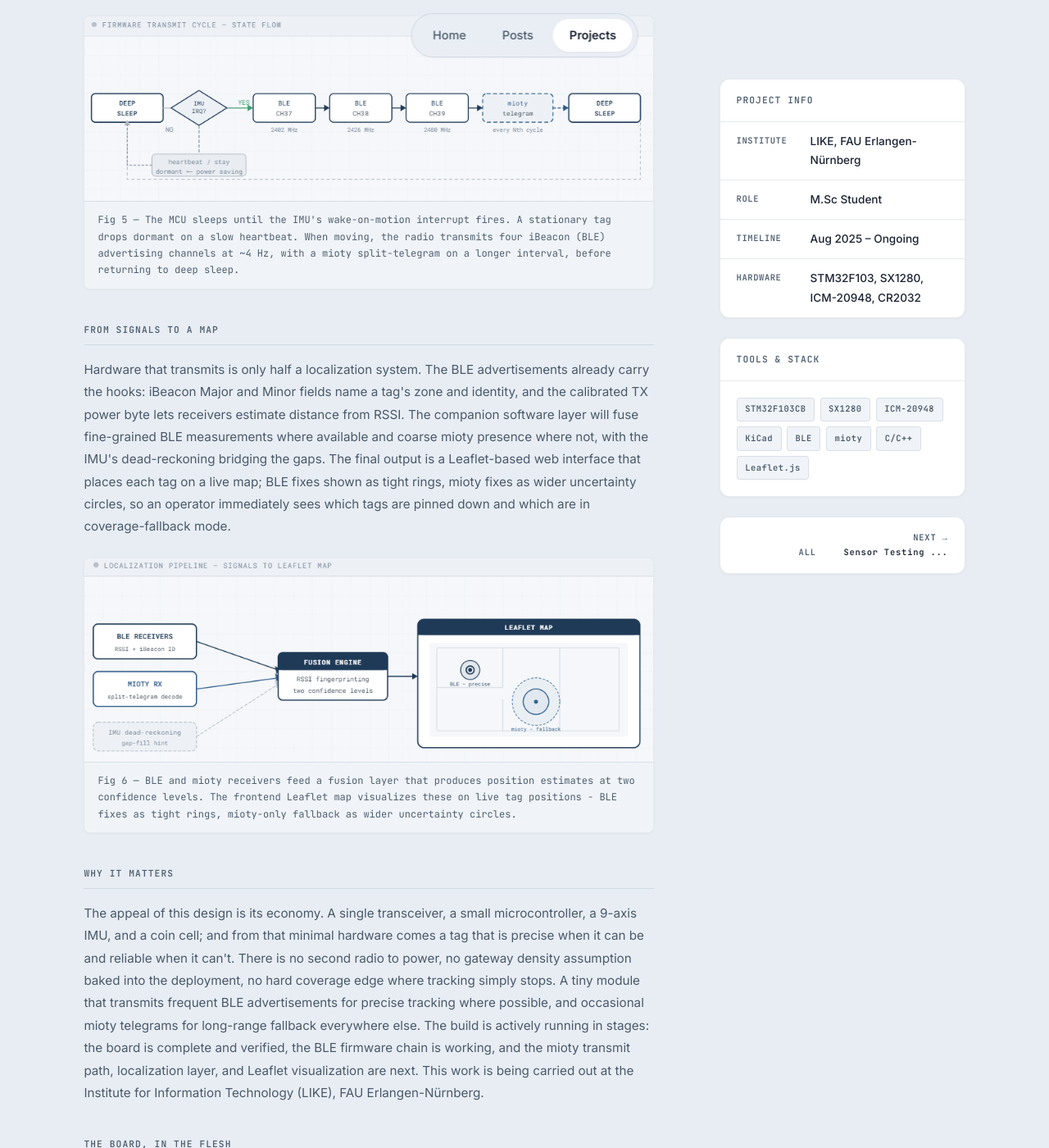
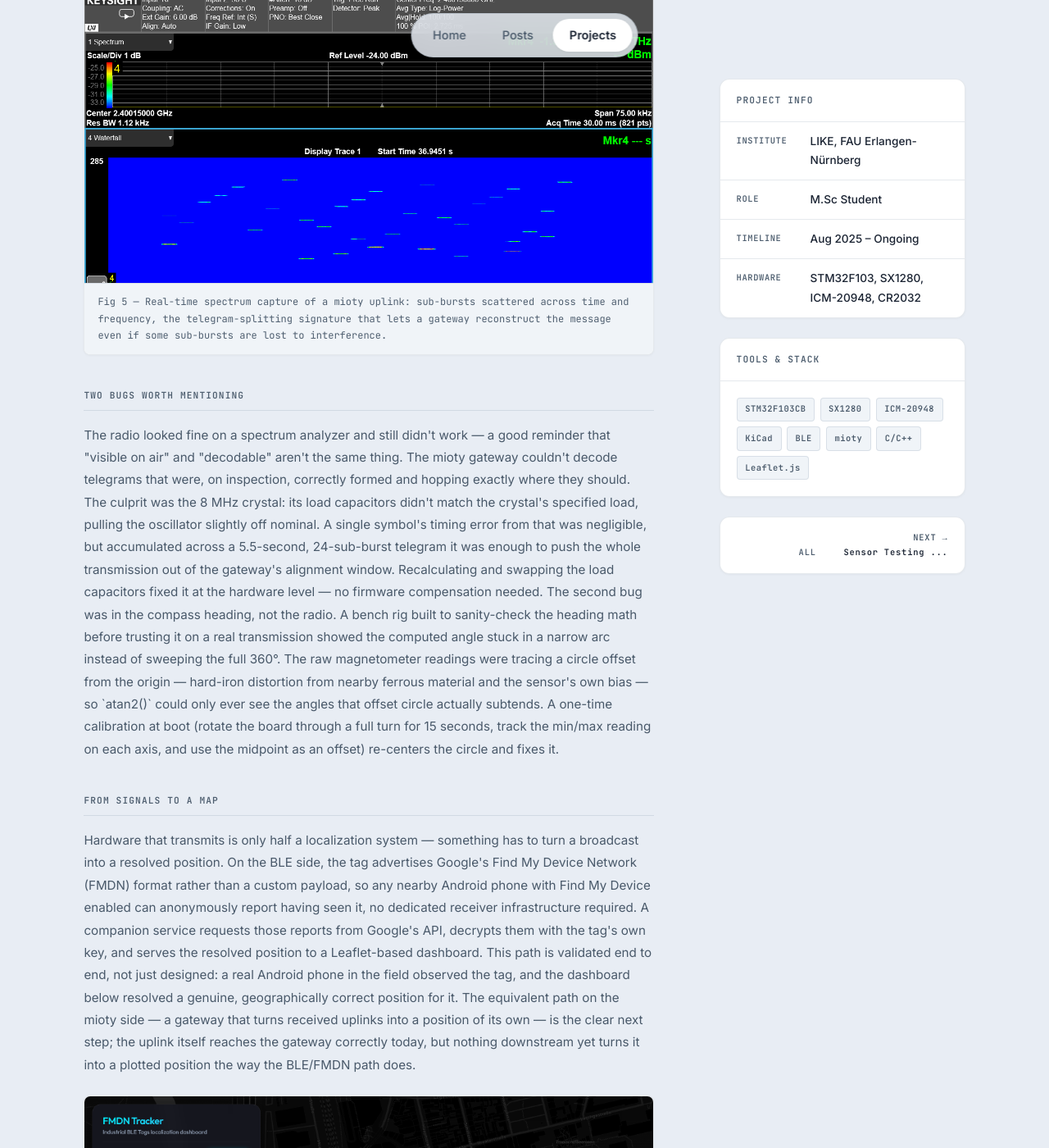
Before and after one commit to Chandubreddy819/Portfolio, a Jekyll site: the page built from _projects/ble-mioty-tag.md, in a window 1280 px wide and 1400 px high, scrolled down 3767 px. Shown: the whole window at 82% size. Built offline with Jekyll 4.4.1, drawn with Linux system fonts in a browser that asks for light colours; some web fonts are replaced; some of the changed text lies outside the part shown.

Commit message:
Enrich mioty project page with real thesis content
Pulled validated content and images from the author's actual thesis
(same project) into the portfolio project page:

- Corrected the "Sub-2m accuracy" metric to the real, validated
  100m accuracy radius from an actual end-to-end FMDN test (a real
  Android phone observed the tag, dashboard resolved a
  geographically correct position in Erlangen) -- sub-2m was never
  measured or claimed in the source project
- Refined avg current metric to the thesis's precise figure (36 uA)
- Added a real spectrum-analyzer capture of the mioty telegram to
  "Bringing Up the Radio", and corrected the section text: mioty
  transmission is confirmed working on air, not "the current active
  focus" as previously stated
- Added a real dashboard screenshot to "From Signals to a Map"
  (replacing an abstract diagram of the intended design) and
  rewrote the section to describe what was actually built (FMDN-
  based, not RSSI/iBeacon trilateration) and validated end to end
- New section "Two Bugs Worth Mentioning": the crystal
  load-capacitor mismatch that caused undecoded mioty telegrams, and
  the hard-iron magnetometer calibration bug -- real engineering
  war stories from the thesis's testing chapter
- Updated "Why It Matters" closing line for consistency with the
  above (mioty transmission is done; the mioty-side gateway
  localization software is what remains as future work)

Verified locally: clean build, zero console errors, all 7 project
images load correctly, no mobile overflow, Lighthouse still
100/100/100/100.

```diff
--- a/_projects/ble-mioty-tag.md
+++ b/_projects/ble-mioty-tag.md
@@ -6,7 +6,7 @@ title: "Joint Bluetooth and Mioty Localization Tag"
 summary: "A coin-cell BLE + mioty localization tag combining precise short-range tracking with long-range fallback — one 2.4 GHz transceiver, motion-gated power, and a 9-axis IMU on a custom circular PCB."
 image: "assets/project_images/BLE_Mioty.png"
 tech: ["STM32F103CB", "SX1280", "ICM-20948", "KiCad", "BLE", "mioty", "C/C++", "Leaflet.js"]
-metrics: ["8+ months battery life", "Sub-2m accuracy", "~38 μA avg current"]
+metrics: ["8+ months battery life", "100m accuracy (real-world FMDN validation)", "~36 μA avg current"]
 featured: true
 links:
   github: "https://github.com/Chandubreddy819"
@@ -46,21 +46,26 @@ sections:
     caption: "Fig 4 — Round four-layer PCB. Meander-line inverted F antenna (IFA) at the top edge; SX1280 RF module nearest the antenna; STM32 in the center; CR2032 battery holder on the bottom. Top right shows the U.FL connector for bench testing alongside the etched antenna."
   - title: "Bringing Up the Radio"
     content: |
-      The firmware is written in C against the STM32 HAL. The BLE path is working and verified; the tag is discoverable on standard scanners, confirmed in nRF Connect and Bluetooth LE Explorer. The SX1280 is configured for BLE at 1 Mbps with Gaussian shaping at +13 dBm, transmitting in Apple iBeacon format across all three advertising channels at ~4 Hz. Each iBeacon payload encodes a zone (Major field), an identity (Minor field), and a calibrated TX power byte for distance estimation. The mioty transmit path, generating the split-telegram sub-packet sequence on the same transceiver, is the current active focus. Power optimization is in place: the IMU's hardware wake-on-motion interrupt keeps the STM32 in deep sleep when the tag is stationary; ramps advertising back up the instant movement is detected; and provides dead-reckoning hints to the localization layer.
-    image: "assets/project_images/placeholder_bring_up.png"
-    image_width: 879
-    image_height: 286
-    caption: "Fig 5 — The MCU sleeps until the IMU's wake-on-motion interrupt fires. A stationary tag drops dormant on a slow heartbeat. When moving, the radio transmits four iBeacon (BLE) advertising channels at ~4 Hz, with a mioty split-telegram on a longer interval, before returning to deep sleep."
+      The firmware is written in C against the STM32 HAL. The BLE path is working and verified; the tag is discoverable on standard scanners, confirmed in nRF Connect and Bluetooth LE Explorer. The SX1280 is configured for BLE at 1 Mbps with Gaussian shaping, transmitting Google's Find My Device Network (FMDN) format across all three advertising channels at ~4 Hz. The mioty transmit path is confirmed working on air too — the telegram-splitting sub-burst pattern is clearly visible on a spectrum analyzer, scattered across time and frequency exactly as the TS-UNB standard predicts. Power optimization is in place: the IMU's hardware wake-on-motion interrupt keeps the STM32 in deep sleep when the tag is stationary; ramps advertising back up the instant movement is detected; and provides dead-reckoning hints to the localization layer.
+    image: "assets/project_images/mioty_rf_spectrum.png"
+    image_width: 1280
+    image_height: 652
+    caption: "Fig 5 — Real-time spectrum capture of a mioty uplink: sub-bursts scattered across time and frequency, the telegram-splitting signature that lets a gateway reconstruct the message even if some sub-bursts are lost to interference."
+  - title: "Two Bugs Worth Mentioning"
+    content: |
+      The radio looked fine on a spectrum analyzer and still didn't work — a good reminder that "visible on air" and "decodable" aren't the same thing. The mioty gateway couldn't decode telegrams that were, on inspection, correctly formed and hopping exactly where they should. The culprit was the 8 MHz crystal: its load capacitors didn't match the crystal's specified load, pulling the oscillator slightly off nominal. A single symbol's timing error from that was negligible, but accumulated across a 5.5-second, 24-sub-burst telegram it was enough to push the whole transmission out of the gateway's alignment window. Recalculating and swapping the load capacitors fixed it at the hardware level — no firmware compensation needed.
+
+      The second bug was in the compass heading, not the radio. A bench rig built to sanity-check the heading math before trusting it on a real transmission showed the computed angle stuck in a narrow arc instead of sweeping the full 360°. The raw magnetometer readings were tracing a circle offset from the origin — hard-iron distortion from nearby ferrous material and the sensor's own bias — so `atan2()` could only ever see the angles that offset circle actually subtends. A one-time calibration at boot (rotate the board through a full turn for 15 seconds, track the min/max reading on each axis, and use the midpoint as an offset) re-centers the circle and fixes it.
   - title: "From Signals to a Map"
     content: |
-      Hardware that transmits is only half a localization system. The BLE advertisements already carry the hooks: iBeacon Major and Minor fields name a tag's zone and identity, and the calibrated TX power byte lets receivers estimate distance from RSSI. The companion software layer will fuse fine-grained BLE measurements where available and coarse mioty presence where not, with the IMU's dead-reckoning bridging the gaps. The final output is a Leaflet-based web interface that places each tag on a live map; BLE fixes shown as tight rings, mioty fixes as wider uncertainty circles, so an operator immediately sees which tags are pinned down and which are in coverage-fallback mode.
-    image: "assets/project_images/placeholder_signals_map.png"
-    image_width: 883
-    image_height: 316
-    caption: "Fig 6 — BLE and mioty receivers feed a fusion layer that produces position estimates at two confidence levels. The frontend Leaflet map visualizes these on live tag positions - BLE fixes as tight rings, mioty-only fallback as wider uncertainty circles."
+      Hardware that transmits is only half a localization system — something has to turn a broadcast into a resolved position. On the BLE side, the tag advertises Google's Find My Device Network (FMDN) format rather than a custom payload, so any nearby Android phone with Find My Device enabled can anonymously report having seen it, no dedicated receiver infrastructure required. A companion service requests those reports from Google's API, decrypts them with the tag's own key, and serves the resolved position to a Leaflet-based dashboard. This path is validated end to end, not just designed: a real Android phone in the field observed the tag, and the dashboard below resolved a genuine, geographically correct position for it. The equivalent path on the mioty side — a gateway that turns received uplinks into a position of its own — is the clear next step; the uplink itself reaches the gateway correctly today, but nothing downstream yet turns it into a plotted position the way the BLE/FMDN path does.
+    image: "assets/project_images/fmdn_dashboard_real.png"
+    image_width: 1920
+    image_height: 947
+    caption: "Fig 6 — The dashboard resolving a real, decrypted position for the tracker from a genuine third-party observation: ≈49.598°N, 11.002°E in Erlangen, 100m accuracy, status AGGREGATED."
   - title: "Why It Matters"
     content: |
-      The appeal of this design is its economy. A single transceiver, a small microcontroller, a 9-axis IMU, and a coin cell; and from that minimal hardware comes a tag that is precise when it can be and reliable when it can't. There is no second radio to power, no gateway density assumption baked into the deployment, no hard coverage edge where tracking simply stops. A tiny module that transmits frequent BLE advertisements for precise tracking where possible, and occasional mioty telegrams for long-range fallback everywhere else. The build is actively running in stages: the board is complete and verified, the BLE firmware chain is working, and the mioty transmit path, localization layer, and Leaflet visualization are next.
+      The appeal of this design is its economy. A single transceiver, a small microcontroller, a 9-axis IMU, and a coin cell; and from that minimal hardware comes a tag that is precise when it can be and reliable when it can't. There is no second radio to power, no gateway density assumption baked into the deployment, no hard coverage edge where tracking simply stops. A tiny module that transmits frequent BLE advertisements for precise tracking where possible, and occasional mioty telegrams for long-range fallback everywhere else. The board is complete and verified, both radios are confirmed working on air, and the BLE/FMDN path is validated end to end with a real, resolved position — the mioty-side gateway localization software is the clear next step.
 
       This work is being carried out at the Institute for Information Technology (LIKE), FAU Erlangen-Nürnberg.
   - title: "The Board, In the Flesh"
```
Also changed, not shown: assets/project_images/fmdn_dashboard_real.png (added), assets/project_images/mioty_rf_spectrum.png (added).
